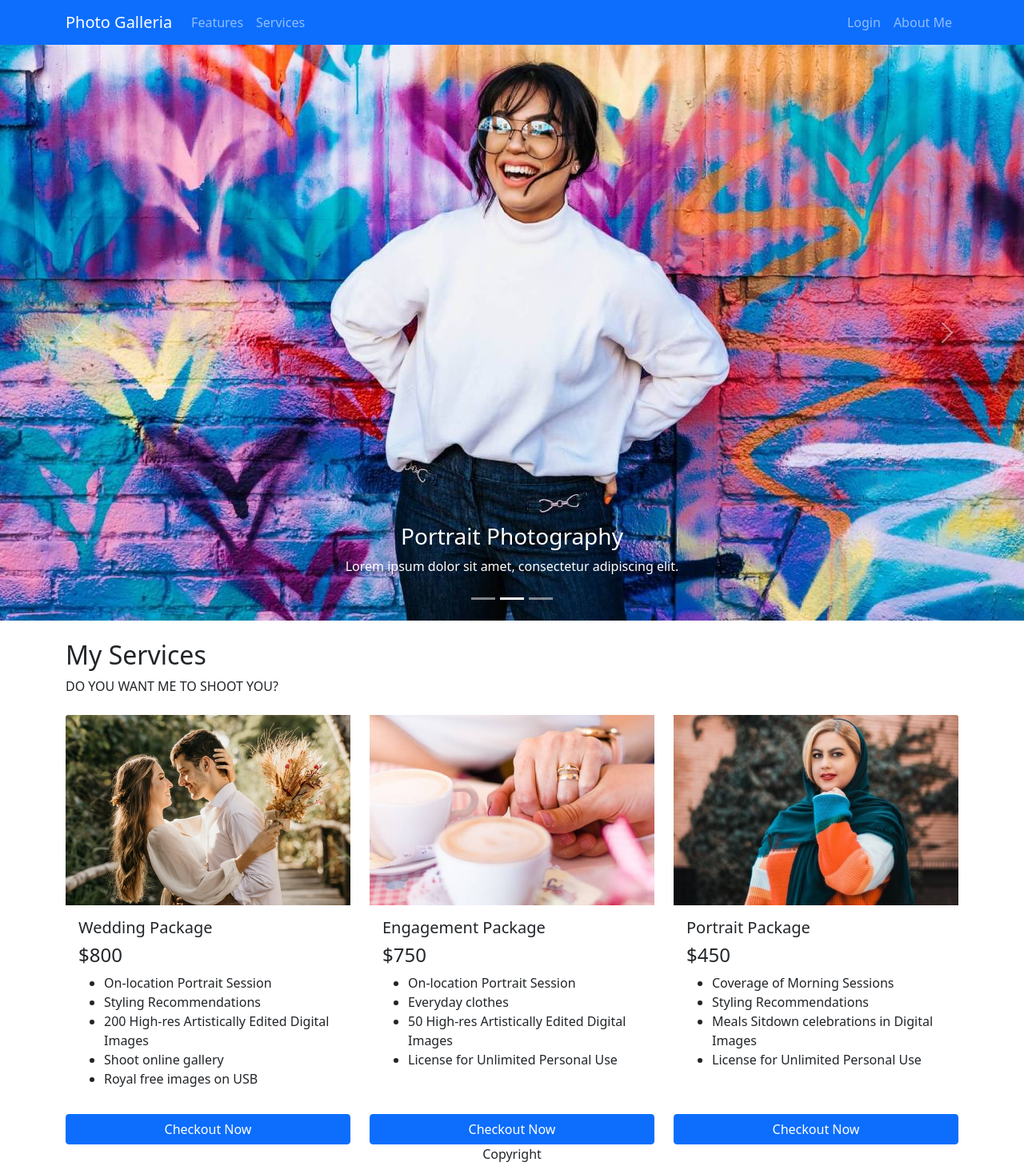
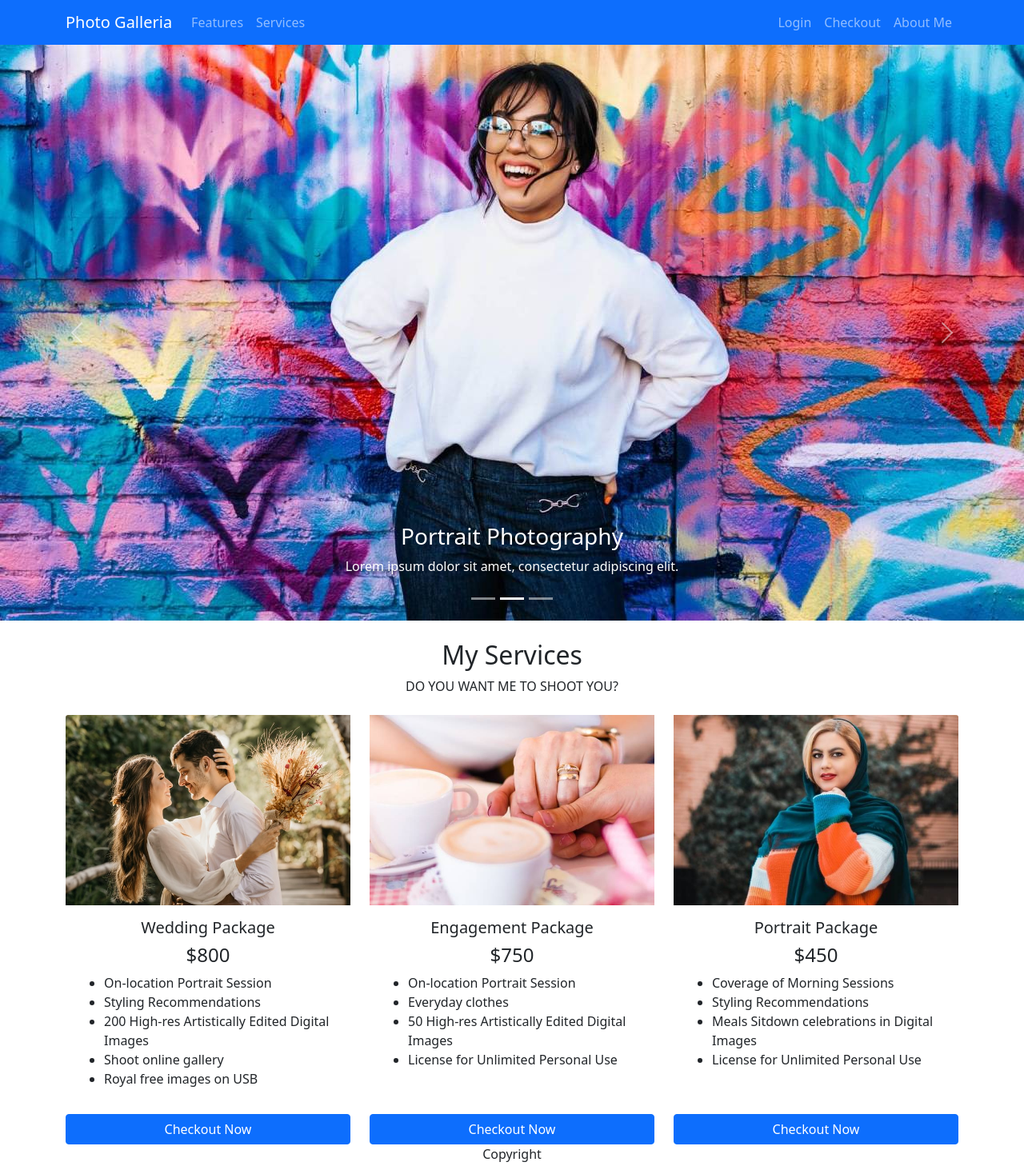
Before and after one commit to alamhosen/-independent-service-provider, a React (Create React App) app: page / in a window 1280 px wide. Shown: the top 1468 px of the page at 80% size. Built offline with nearby package versions, Linux system fonts and the light colour scheme; no server answers.

Commit message:
RequireAuth added in checkout page

```diff
--- a/src/App.js
+++ b/src/App.js
@@ -6,6 +6,8 @@ import Home from './pages/Home/Home';
 import Footer from './pages/Shared/Footer/Footer';
 import Login from './pages/Login/Login';
 import Register from './pages/Register/Register';
+import Checkout from './pages/Checkout/Checkout';
+import RequireAuth from './pages/RequireAuth/RequireAuth';
 
 function App() {
   return (
@@ -16,6 +18,11 @@ function App() {
           <Route path='/home' element={<Home></Home>}></Route>
           <Route path='/login' element={<Login></Login>}></Route>
           <Route path='/register' element={<Register></Register>}></Route>
+          <Route path='/checkout' element={
+            <RequireAuth>
+              <Checkout></Checkout>
+            </RequireAuth>
+          }></Route>
         </Routes>
         <Footer></Footer>
     </div>
--- /dev/null
+++ b/src/pages/Checkout/Checkout.js
@@ -0,0 +1,11 @@
+import React from 'react';
+
+const Checkout = () => {
+    return (
+        <div>
+            <h2>Please Checkout</h2>
+        </div>
+    );
+};
+
+export default Checkout;
--- a/src/pages/Login/Login.js
+++ b/src/pages/Login/Login.js
@@ -2,12 +2,13 @@ import React, { useRef } from 'react';
 import { Button, Form } from 'react-bootstrap';
 import auth from '../../firebase.init';
 import { useSendPasswordResetEmail, useSignInWithEmailAndPassword } from 'react-firebase-hooks/auth';
-import { Link, useNavigate } from 'react-router-dom';
+import { Link, useLocation, useNavigate } from 'react-router-dom';
 
 const Login = () => {
     const emailRef = useRef('');
     const passwordRef = useRef('');
     const navigate = useNavigate();
+    const location = useLocation();
     let errorElement;
 
     // sign in with email and password
@@ -23,13 +24,15 @@ const Login = () => {
         auth
       );
 
+      const from = location.state?.from?.pathname || "/";
+
       // handle error
       if (error || resetPasswordError){
         errorElement = <p className='text-danger'>Error: {error?.message}</p>
       }
 
       if(user){
-          navigate('/home')
+        navigate(from, { replace: true });
       }
 
       const resetPassword = async() =>{
--- /dev/null
+++ b/src/pages/RequireAuth/RequireAuth.js
@@ -0,0 +1,17 @@
+import React from 'react';
+import { useAuthState } from 'react-firebase-hooks/auth';
+import { Navigate, useLocation } from 'react-router-dom';
+import auth from '../../firebase.init';
+
+const RequireAuth = ({children}) => {
+    const [user] = useAuthState(auth);
+    const location = useLocation();
+
+    if(!user){
+        return <Navigate to="/login" state={{ from: location }} replace />;
+    }
+
+    return children
+};
+
+export default RequireAuth;
--- a/src/pages/Services/Services.js
+++ b/src/pages/Services/Services.js
@@ -8,11 +8,13 @@ const Services = () => {
     return (
         <div className='container'>
             <div className='my-4'>
+            <div className='text-center'>
             <h2>My Services</h2>
             <p>DO YOU WANT ME TO SHOOT YOU?</p>
             </div>
+            </div>
             <CardGroup className=''>
-                <Card className='me-4 border-0'>
+                <Card className='me-4 border-0 text-center'>
                     <Card.Img variant="top" src={wedding} />
                     <Card.Body>
                         <Card.Title>Wedding Package</Card.Title>
@@ -31,7 +33,7 @@ const Services = () => {
                     </Card.Body>
                     <Button variant="primary">Checkout Now</Button>
                 </Card>
-                <Card className='me-4 border-0'>
+                <Card className='me-4 border-0 text-center'>
                     <Card.Img variant="top" src={engagement} />
                     <Card.Body>
                         <Card.Title>Engagement Package</Card.Title>
@@ -52,7 +54,7 @@ const Services = () => {
                     <Button variant="primary">Checkout Now</Button>
 
                 </Card>
-                <Card className='border-0'>
+                <Card className='border-0 text-center'>
                     <Card.Img variant="top" src={portrait} />
                     <Card.Body>
                         <Card.Title>Portrait Package</Card.Title>
--- a/src/pages/Shared/Header/Header.js
+++ b/src/pages/Shared/Header/Header.js
@@ -26,6 +26,9 @@ const Header = () => {
                            {user ? <button className='btn btn-link text-white text-decoration-none' onClick={handleSignOut}>Sign Out</button>
                            :
                            <Nav.Link as={Link} to='/login'>Login</Nav.Link>}
+                           <Nav.Link as={Link} to='/checkout'>
+                                Checkout
+                            </Nav.Link>
 
                             <Nav.Link href="#memes">
                                 About Me
```
